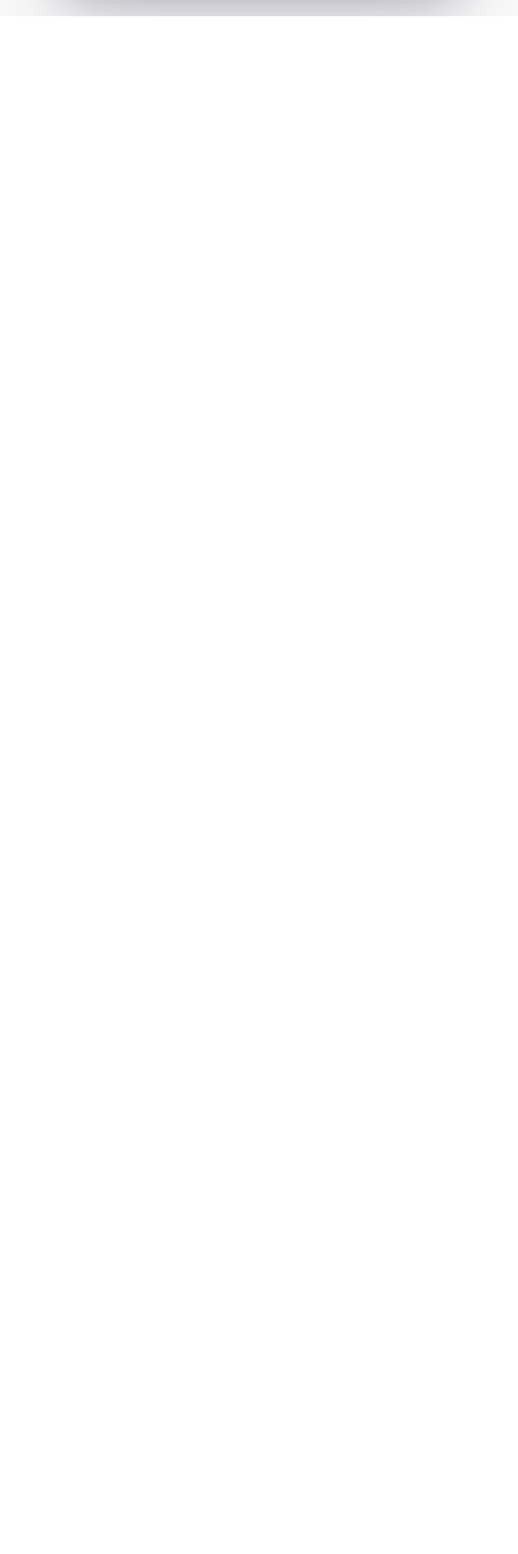
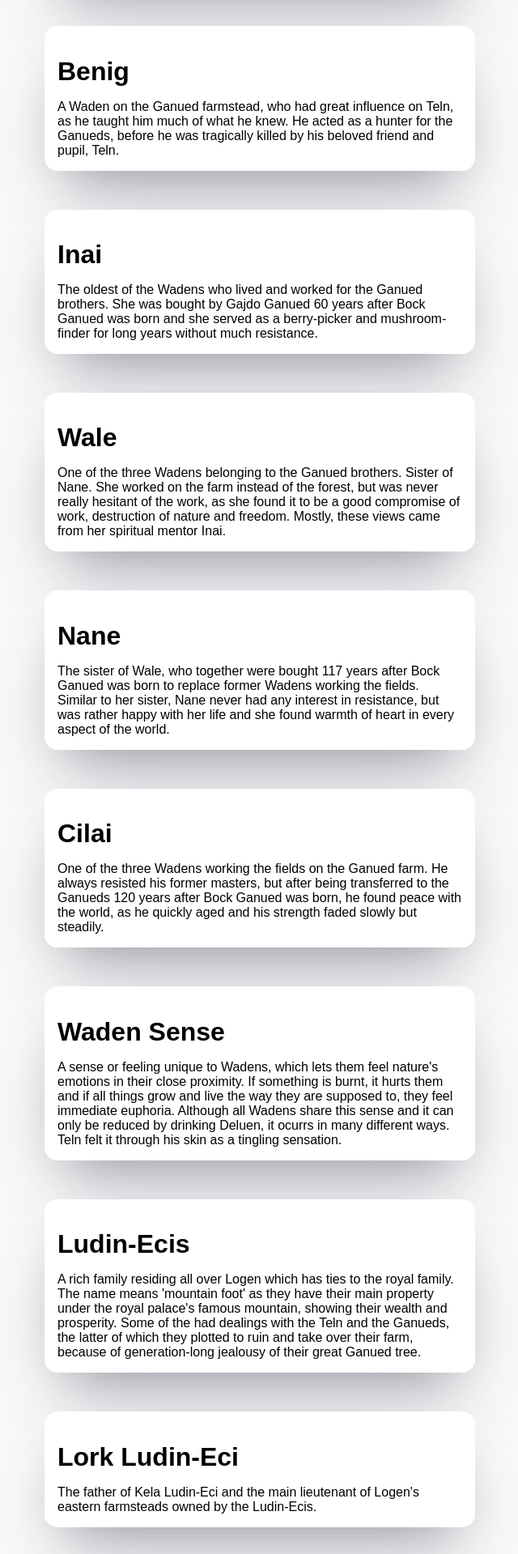
Before and after one commit to crushy99/melian, a React (Vite) app: page / in a window 1280 px wide. Shown: the part 3440-5359 px from the top of the page at 81% size, without its empty margins (319-959 px from the left). Before the commit the page ends 3460 px from the top, so only its background shows below. Built offline with nearby package versions, Linux system fonts and the light colour scheme.

Commit message:
add some more entries (especially for Book.Teln)

```diff
--- a/lexicon/EnglishLexicon.ts
+++ b/lexicon/EnglishLexicon.ts
@@ -98,7 +98,7 @@ export const EnglishLexicon: Entry[] = [
     },
     {
         name: "Auma-Geleon",
-        type: EntryType.Entity,
+        type: EntryType.Other,
         entry: "A galaxy of red-shining stars lighting up the night (and seen at day), which hold many secrets. Disappears every couple of weeks and it was long before the pattern in which it does, was uncovered.",
         synonyms: ["Red Snake", "Star Snake", "Snake of the Starts", "Sign of the Uedinas"],
         books: [Book.Teln],
@@ -110,5 +110,61 @@ export const EnglishLexicon: Entry[] = [
         entry: "A mysterious man who travels the lands of Melian on his journey to find the ultimate truth about the world. On his journey he comes across Teln and tells him of his knowledge, before departing to his last stop: the holy lake. There he resided until his end.",
         books: [Book.Teln],
         isFinished: false,
+    },
+    {
+        name: "Benig",
+        type: EntryType.Person,
+        entry: "A Waden on the Ganued farmstead, who had great influence on Teln, as he taught him much of what he knew. He acted as a hunter for the Ganueds, before he was tragically killed by his beloved friend and pupil, Teln.",
+        books: [Book.Teln],
+        isFinished: false,
+    },
+    {
+        name: "Inai",
+        type: EntryType.Person,
+        entry: "The oldest of the Wadens who lived and worked for the Ganued brothers. She was bought by Gajdo Ganued 60 years after Bock Ganued was born and she served as a berry-picker and mushroom-finder for long years without much resistance.",
+        books: [Book.Teln],
+        isFinished: true,
+    },
+    {
+        name: "Wale",
+        type: EntryType.Person,
+        entry: "One of the three Wadens belonging to the Ganued brothers. Sister of Nane. She worked on the farm instead of the forest, but was never really hesitant of the work, as she found it to be a good compromise of work, destruction of nature and freedom. Mostly, these views came from her spiritual mentor Inai.",
+        books: [Book.Teln],
+        isFinished: true,
+    },
+    {
+        name: "Nane",
+        type: EntryType.Person,
+        entry: "The sister of Wale, who together were bought 117 years after Bock Ganued was born to replace former Wadens working the fields. Similar to her sister, Nane never had any interest in resistance, but was rather happy with her life and she found warmth of heart in every aspect of the world.",
+        books: [Book.Teln],
+        isFinished: true,
+    },
+    {
+        name: "Cilai",
+        type: EntryType.Person,
+        entry: "One of the three Wadens working the fields on the Ganued farm. He always resisted his former masters, but after being transferred to the Ganueds 120 years after Bock Ganued was born, he found peace with the world, as he quickly aged and his strength faded slowly but steadily.",
+        books: [Book.Teln],
+        isFinished: true,
+    },
+    {
+        name: "Waden Sense",
+        type: EntryType.Other,
+        entry: "A sense or feeling unique to Wadens, which lets them feel nature's emotions in their close proximity. If something is burnt, it hurts them and if all things grow and live the way they are supposed to, they feel immediate euphoria. Although all Wadens share this sense and it can only be reduced by drinking Deluen, it ocurrs in many different ways. Teln felt it through his skin as a tingling sensation.",
+        books: [Book.Teln],
+        isFinished: false,
+    },
+    {
+        name: "Ludin-Ecis",
+        type: EntryType.People,
+        entry: "A rich family residing all over Logen which has ties to the royal family. The name means 'mountain foot' as they have their main property under the royal palace's famous mountain, showing their wealth and prosperity. Some of the had dealings with the Teln and the Ganueds, the latter of which they plotted to ruin and take over their farm, because of generation-long jealousy of their great Ganued tree.",
+        books: [Book.Teln],
+        isFinished: false,
+    },
+    {
+        name: "Lork Ludin-Eci",
+        type: EntryType.Person,
+        entry: "The father of Kela Ludin-Eci and the main lieutenant of Logen's eastern farmsteads owned by the Ludin-Ecis.",
+        books: [Book.Teln],
+        isFinished: false,
     }
 ];
```
